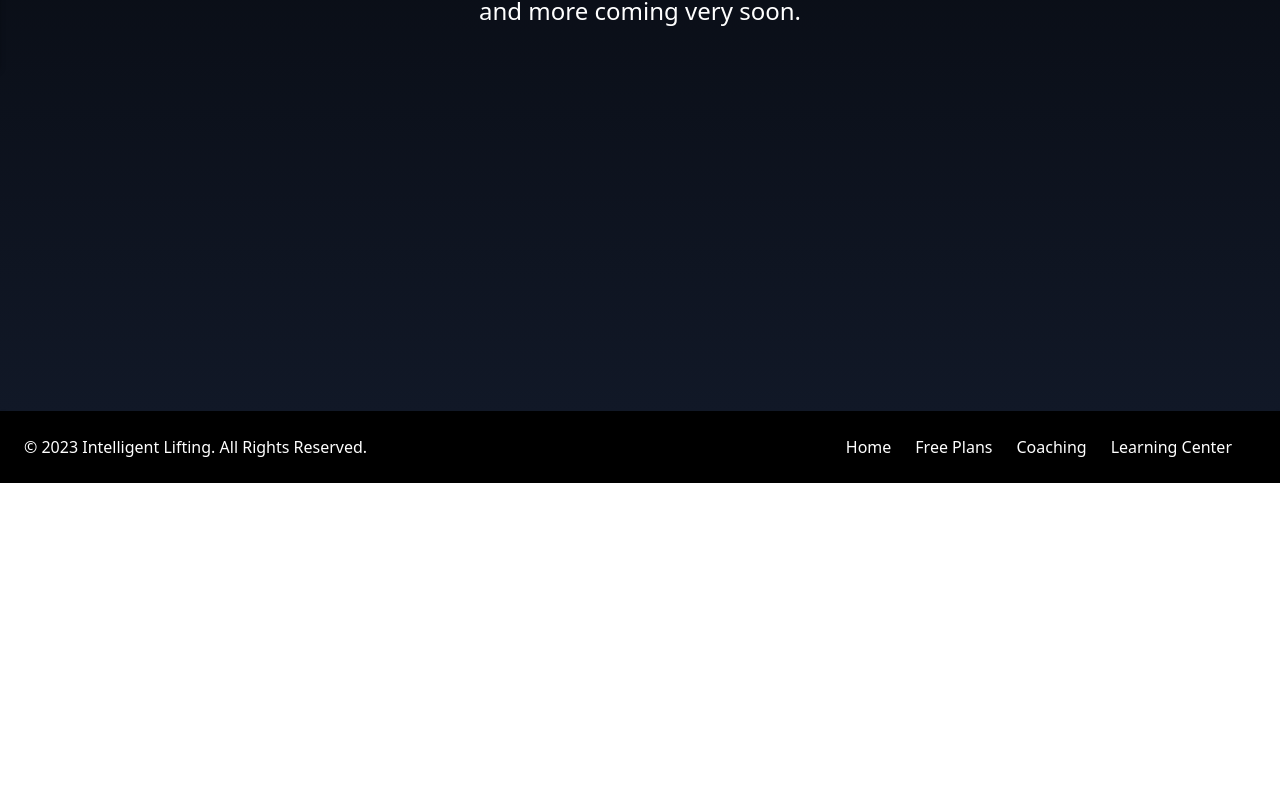
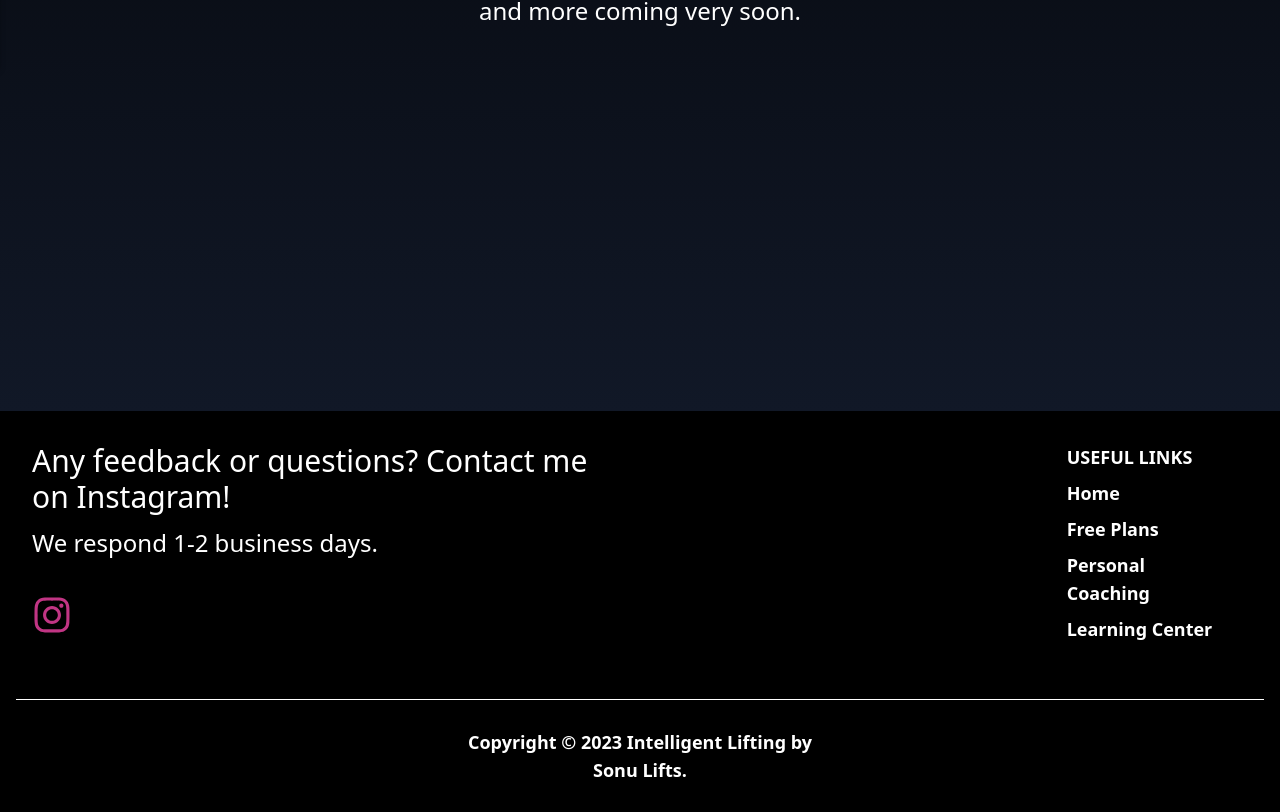
Before and after one commit to jburanpuri/IntelligentLifting, a Next.js app: page /learningcenter in a window 1280 px wide. Shown: the part 733-1545 px from the top of the page. Before the commit the page ends 1216 px from the top, so only its background shows below. Built offline with nearby package versions, Linux system fonts and the light colour scheme.

Commit message:
Reworked footer

```diff
--- a/components/FooterComponent/footer.js
+++ b/components/FooterComponent/footer.js
@@ -3,25 +3,56 @@ import Link from 'next/link'
 
 export default function Footer() {
     return (
+<div>
+  <footer className="relative bg-blueGray-200 pt-8 pb-6 bg-black">
+    <div className="container mx-auto px-4">
+      <div className="flex flex-wrap text-left lg:text-left">
+        <div className="w-full lg:w-6/12 px-4">
+          <h4 className="text-3xl fonat-semibold text-white">Any feedback or questions? Contact me on Instagram!</h4>
+          <h5 className="text-2xl mt-0 mb-2 text-white py-3">
+            We respond 1-2 business days.
+          </h5>
+          <div className="mt-6 lg:mb-0 mb-6">
+            <button className="bg-black text-lightBlue-400 font-normal h-10 w-10 items-center justify-center align-center rounded-full outline-none focus:outline-none mr-2" type="button">
+            <Link href="https://www.instagram.com/sonulifts/">
+                <svg xmlns="http://www.w3.org/2000/svg" viewBox="0 0 448 512" className="w-10 h-10" style={{color: '#c13584'}}><path fill="currentColor" d="M224.1 141c-63.6 0-114.9 51.3-114.9 114.9s51.3 114.9 114.9 114.9S339 319.5 339 255.9 287.7 141 224.1 141zm0 189.6c-41.1 0-74.7-33.5-74.7-74.7s33.5-74.7 74.7-74.7 74.7 33.5 74.7 74.7-33.6 74.7-74.7 74.7zm146.4-194.3c0 14.9-12 26.8-26.8 26.8-14.9 0-26.8-12-26.8-26.8s12-26.8 26.8-26.8 26.8 12 26.8 26.8zm76.1 27.2c-1.7-35.9-9.9-67.7-36.2-93.9-26.2-26.2-58-34.4-93.9-36.2-37-2.1-147.9-2.1-184.9 0-35.8 1.7-67.6 9.9-93.9 36.1s-34.4 58-36.2 93.9c-2.1 37-2.1 147.9 0 184.9 1.7 35.9 9.9 67.7 36.2 93.9s58 34.4 93.9 36.2c37 2.1 147.9 2.1 184.9 0 35.9-1.7 67.7-9.9 93.9-36.2 26.2-26.2 34.4-58 36.2-93.9 2.1-37 2.1-147.8 0-184.8zM398.8 388c-7.8 19.6-22.9 34.7-42.6 42.6-29.5 11.7-99.5 9-132.1 9s-102.7 2.6-132.1-9c-19.6-7.8-34.7-22.9-42.6-42.6-11.7-29.5-9-99.5-9-132.1s-2.6-102.7 9-132.1c7.8-19.6 22.9-34.7 42.6-42.6 29.5-11.7 99.5-9 132.1-9s102.7-2.6 132.1 9c19.6 7.8 34.7 22.9 42.6 42.6 11.7 29.5 9 99.5 9 132.1s2.7 102.7-9 132.1z" /></svg>
 
-<footer class="p-4 shadow md:flex md:items-center md:justify-between md:p-6 bg-black">
-    <span class="text-base text-white sm:text-center">© 2023 <Link href="/" class="hover:underline">Intelligent Lifting</Link>. All Rights Reserved.
-    </span>
-    <ul class="flex flex-wrap items-center mt-3 text-white sm:mt-0 text-base">
+            </Link>
+            </button>
+          </div>
+        </div>
+        <div className="w-full lg:w-6/12 px-4">
+          <div className="flex flex-wrap items-top mb-6">
+            <div className="w-full lg:w-4/12 px-4 ml-auto">
+              <span className="block uppercase text-white text-lg font-semibold mb-2">Useful Links</span>
+              <ul className="list-unstyled">
                 <li>
-            <Link href="/" class="mr-4 hover:underline md:mr-6">Home</Link>
+                  <a className="text-white hover:text-blueGray-800 font-semibold block pb-2 text-lg" href="/">Home</a>
                 </li>
                 <li>
-            <Link href="/plans" class="mr-4 hover:underline md:mr-6 ">Free Plans</Link>
+                  <a className="text-white hover:text-blueGray-800 font-semibold block pb-2 text-lg" href="/plans">Free Plans</a>
                 </li>
                 <li>
-            <Link href="/custom" class="mr-4 hover:underline md:mr-6 ">Coaching</Link>
+                  <a className="text-white hover:text-blueGray-800 font-semibold block pb-2 text-lg" href="/custom">Personal Coaching</a>
                 </li>
                 <li>
-            <Link href="/learningcenter" class="mr-4 hover:underline md:mr-6 ">Learning Center</Link>
+                  <a className="text-white hover:text-blueGray-800 font-semibold block pb-2 text-lg" href="/learningcenter">Learning Center</a>
                 </li>
-
               </ul>
+            </div>
+          </div>
+        </div>
+      </div>
+      <hr className="my-6 border-white" />
+      <div className="flex flex-wrap items-center md:justify-between justify-center">
+        <div className="w-full md:w-4/12 px-4 mx-auto text-center">
+          <div className="text-lg text-white font-semibold py-1">
+            Copyright © <span id="get-current-year">2023</span><a href="/" className="text-white hover:text-primary"> Intelligent Lifting by
+            </a><a href="/" className="text-white hover:text-primary"> Sonu Lifts</a>.
+          </div>
+        </div>
+      </div>
+    </div>
   </footer>
-
+</div>
 )};
--- a/components/HeroComponent/hero.js
+++ b/components/HeroComponent/hero.js
@@ -8,8 +8,15 @@ export default function Hero() {
             <div className="flex-1 flex items-center">
             <div className="text-center mx-auto">
               <h1 className="font-extrabold text-7xl text-primary">Intelligent Lifting</h1>
-              <p className="px-4 font-normal text-white text-4xl mt-5 ">The place to get the best workout plans</p>
-              <Link className="px-6 py-3 text-2xl inline-block rounded-md bg-primary text-black hover:bg-white transition-colors mt-10 " href="/plans">See Plans</Link>
+              <p className="px-4 font-normal text-white text-4xl mt-5 ">All your fitness needs covered</p>
+              <div className="mt-8 flex flex-wrap justify-center gap-4">
+        <Link className="block w-full rounded bg-primary px-8 py-3 text-xl font-lg  text-black shadow hover:bg-white focus:outline-none focus:ring active:bg-red-500 sm:w-auto" href="/get-started">
+          Personal Coaching
+        </Link>
+        <Link className="block w-full rounded px-8 py-3 text-xl border-primary border-4 font-lg text-primary shadow hover:bg-black hover:text-white focus:outline-none focus:ring sm:w-auto" href="/plans">
+          Free Plans
+        </Link>
+        </div>
             </div>
           </div>
         </section>
```
Lines whose indentation alone changed are shown as unchanged.
